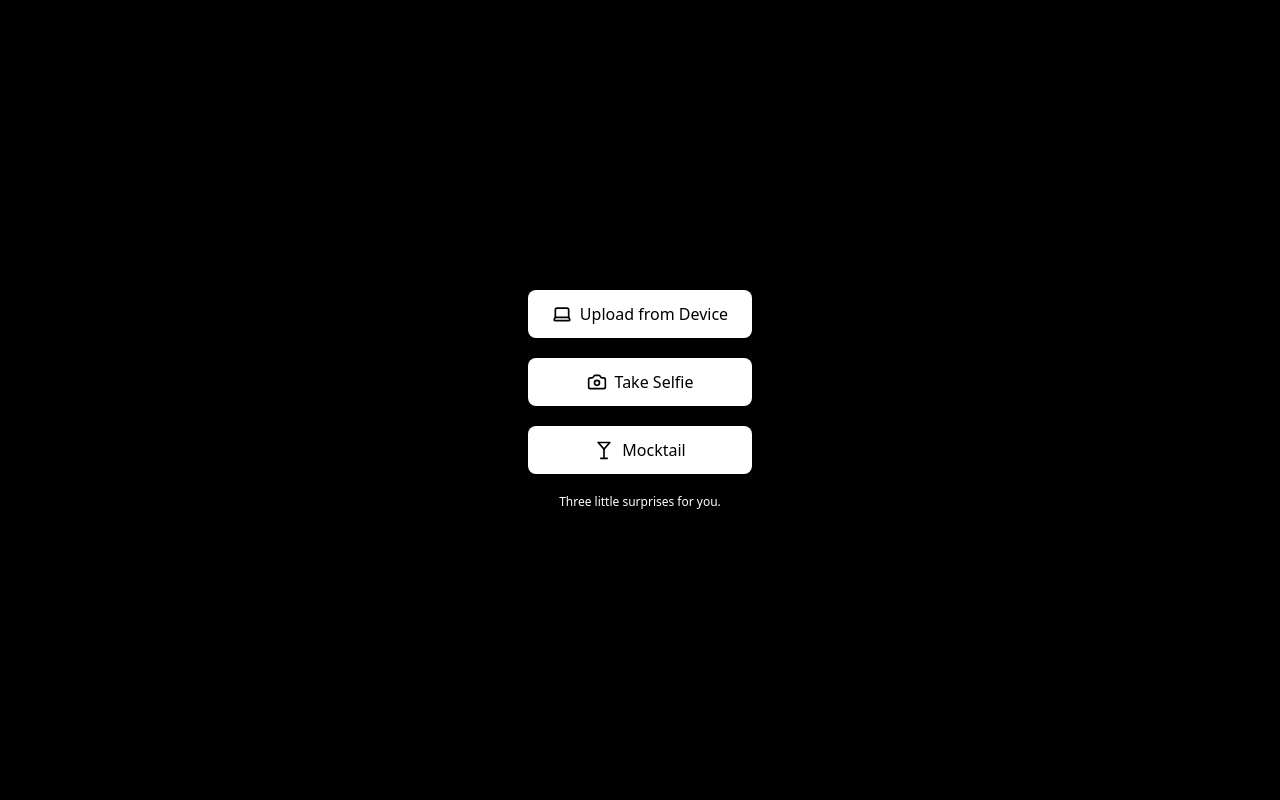
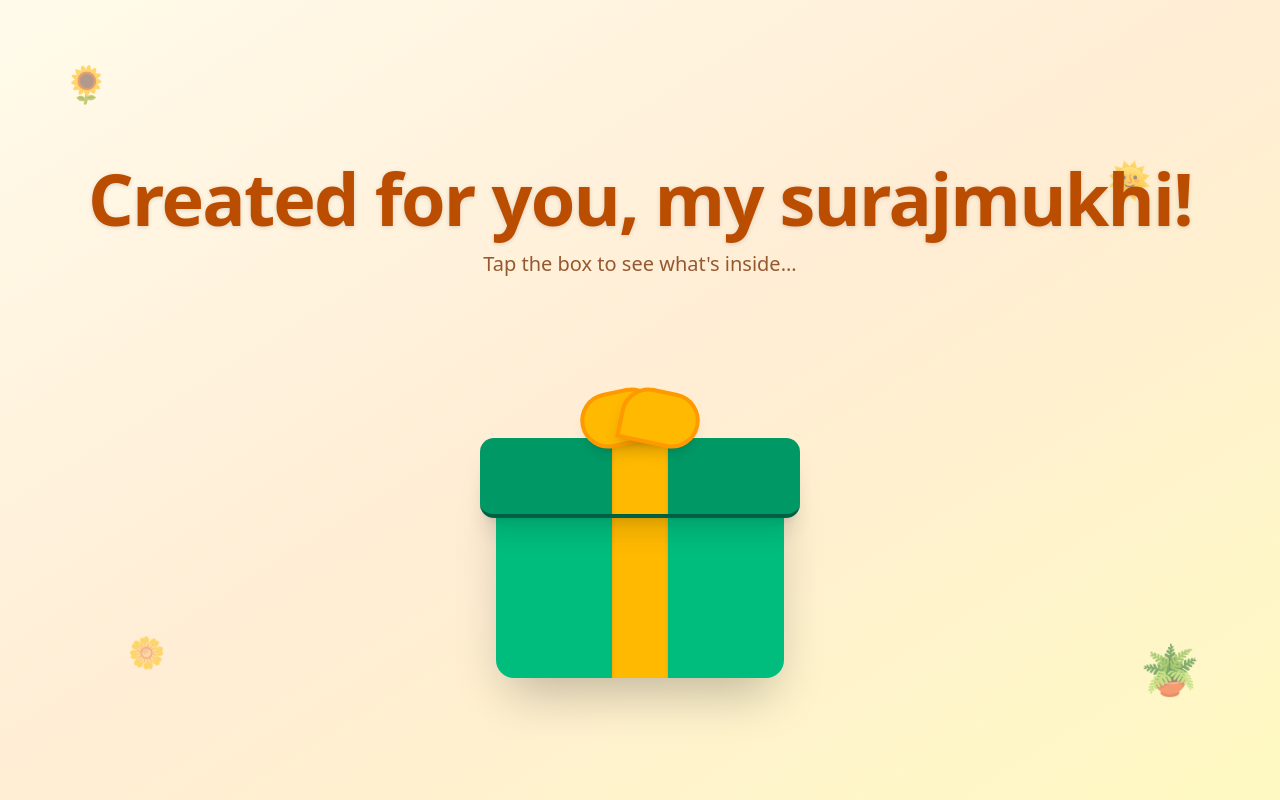
Before and after one commit to PatakiSubodh/flower-mosaic, a Next.js app: page / in a window 1280 px wide. Built offline with nearby package versions, Linux system fonts and the light colour scheme.

Commit message:
new welcome page

```diff
--- a/app/page.tsx
+++ b/app/page.tsx
@@ -1,42 +1,148 @@
+// "use client";
+
+// import { useRouter } from "next/navigation";
+// import { Laptop, Camera, Martini } from "lucide-react";
+// import SunflowerLoader from "@/components/loader/SunflowerLoader";
+
+// export default function Home() {
+//   const router = useRouter();
+
+//   return (
+//     <div className="bg-black min-h-screen flex items-center justify-center p-6">
+//       {/* <SunflowerLoader /> */}
+//       <div className="flex flex-col gap-5 text-center">
+//         <button
+//           onClick={() => router.push("/upload-local")}
+//           className="flex items-center justify-center gap-2 bg-white text-black px-6 py-3 rounded-md hover:cursor-pointer hover:bg-gray-200"
+//         >
+//           <Laptop size={20} />
+//           Upload from Device
+//         </button>
+
+//         <button
+//           onClick={() => router.push("/upload-selfie")}
+//           className="flex items-center justify-center gap-2 bg-white text-black px-6 py-3 rounded-md hover:cursor-pointer hover:bg-gray-200"
+//         >
+//           <Camera size={20} />
+//           Take Selfie
+//         </button>
+
+//         <button
+//           onClick={() => router.push("/mocktail")}
+//           className="flex items-center justify-center gap-2 bg-white text-black px-6 py-3 rounded-md hover:cursor-pointer hover:bg-gray-200"
+//         >
+//           <Martini size={20} />
+//           Mocktail
+//         </button>
+
+//         <p className="text-white text-xs">Three little surprises for you.</p>
+
+//       </div>
+//     </div>
+//   );
+// }
+
+
 "use client";
 
+import { useState } from "react";
 import { useRouter } from "next/navigation";
-import { Laptop, Camera, Martini } from "lucide-react";
-import SunflowerLoader from "@/components/loader/SunflowerLoader";
+import { motion } from "framer-motion";
+import { toast } from "sonner";
+import { Sun } from "lucide-react";
 
-export default function Home() {
+export default function BirthdayGift() {
+  const [clickCount, setClickCount] = useState(0);
   const router = useRouter();
 
+  const handleBoxClick = () => {
+    if (clickCount >= 3) return;
+
+    const newCount = clickCount + 1;
+    setClickCount(newCount);
+
+    if (newCount === 1) {
+      toast("Keep going!", {
+        description: <span className="text-black">Click the box 2 more times to open your gift! 🌻</span>,
+      });
+    } else if (newCount === 2) {
+      toast("Almost there!", {
+        description: <span className="text-black">Just 1 more click! 🌿</span>,
+      });
+    } else if (newCount === 3) {
+      toast.success("Happy Birthday!", {
+        description: <span className="text-black">Opening your special gift...</span>,
+        icon: <Sun className="text-amber-500" />,
+      });
+
+      setTimeout(() => {
+        router.push("/upload-local");
+      }, 1200);
+    }
+  };
+
   return (
-    <div className="bg-black min-h-screen flex items-center justify-center p-6">
-      {/* <SunflowerLoader /> */}
-      <div className="flex flex-col gap-5 text-center">
-        <button
-          onClick={() => router.push("/upload-local")}
-          className="flex items-center justify-center gap-2 bg-white text-black px-6 py-3 rounded-md hover:cursor-pointer hover:bg-gray-200"
-        >
-          <Laptop size={20} />
-          Upload from Device
-        </button>
+    <div className="min-h-screen w-full flex flex-col items-center justify-center bg-gradient-to-br from-amber-50 via-orange-100 to-yellow-100 overflow-hidden relative">
 
-        <button
-          onClick={() => router.push("/upload-selfie")}
-          className="flex items-center justify-center gap-2 bg-white text-black px-6 py-3 rounded-md hover:cursor-pointer hover:bg-gray-200"
-        >
-          <Camera size={20} />
-          Take Selfie
-        </button>
+      <div className="absolute top-16 left-16 animate-pulse text-4xl opacity-60 hover:scale-110 transition-transform cursor-default">🌻</div>
+      <div className="absolute bottom-24 right-20 animate-[bounce_3s_infinite] text-5xl opacity-60">🪴</div>
+      <div className="absolute top-40 right-32 animate-pulse text-4xl opacity-60">🌞</div>
+      <div className="absolute bottom-32 left-32 animate-[spin_10s_linear_infinite] text-3xl opacity-50">🌼</div>
 
-        <button
-          onClick={() => router.push("/mocktail")}
-          className="flex items-center justify-center gap-2 bg-white text-black px-6 py-3 rounded-md hover:cursor-pointer hover:bg-gray-200"
-        >
-          <Martini size={20} />
-          Mocktail
-        </button>
+      <div className="text-center z-10 mb-20 mt-10">
+        <h1 className="text-5xl md:text-7xl font-extrabold text-amber-700 drop-shadow-sm tracking-tight mb-4">
+          Created for you, my surajmukhi!
+        </h1>
+        <p className="text-amber-900/80 mt-2 text-xl font-medium">Tap the box to see what's inside...</p>
+        {/* <p className="text-amber-900/80 mt-2 text-lg font-medium">Jao dekho maje karo...</p>
+        <p className="text-amber-900/80 text-sm font-medium">Ik main sundar hu...itna pighalne ki koi jarurath nai huh!</p> */}
+      </div>
 
-        <p className="text-white text-xs">Three little surprises for you.</p>
+      <div
+        className="relative z-10 cursor-pointer mt-8"
+        onClick={handleBoxClick}
+      >
+        <motion.div
+          className="absolute inset-0 bg-yellow-300 rounded-full blur-[60px]"
+          animate={{
+            opacity: clickCount * 0.3,
+            scale: 1 + clickCount * 0.6,
+          }}
+          transition={{ duration: 0.5 }}
+        />
 
+        <div className="relative w-72 h-72 flex flex-col items-center justify-end">
+
+          <motion.div
+            className="absolute top-12 z-20 w-80 h-20 bg-emerald-600 rounded-xl shadow-xl flex justify-center items-center border-b-4 border-emerald-800"
+            animate={{
+              y: clickCount === 1 ? -25 : clickCount === 2 ? -50 : clickCount === 3 ? -400 : 0,
+              rotateZ: clickCount === 1 ? -3 : clickCount === 2 ? 8 : clickCount === 3 ? 35 : 0,
+              opacity: clickCount === 3 ? 0 : 1,
+            }}
+            transition={{ type: "spring", stiffness: 150, damping: 12 }}
+          >
+            <div className="w-14 h-full bg-amber-400 shadow-inner border-x border-amber-500/50" />
+
+            <div className="absolute -top-12 flex">
+               <div className="w-20 h-14 bg-amber-400 rounded-full border-4 border-amber-500 -mr-5 rounded-br-none transform -rotate-12 shadow-lg" />
+               <div className="w-20 h-14 bg-amber-400 rounded-full border-4 border-amber-500 -ml-5 rounded-bl-none transform rotate-12 shadow-lg" />
+            </div>
+          </motion.div>
+
+          <motion.div
+            className="relative w-72 h-56 bg-emerald-500 rounded-b-2xl shadow-2xl flex justify-center overflow-hidden border-t border-emerald-400"
+            animate={{
+              scale: clickCount === 3 ? 1.08 : 1,
+            }}
+            transition={{ type: "spring", bounce: 0.6 }}
+          >
+            <div className="w-14 h-full bg-amber-400 shadow-inner border-x border-amber-500/50" />
+
+            <div className="absolute top-0 w-full h-6 bg-emerald-900/40" />
+          </motion.div>
+
+        </div>
       </div>
     </div>
   );
```
